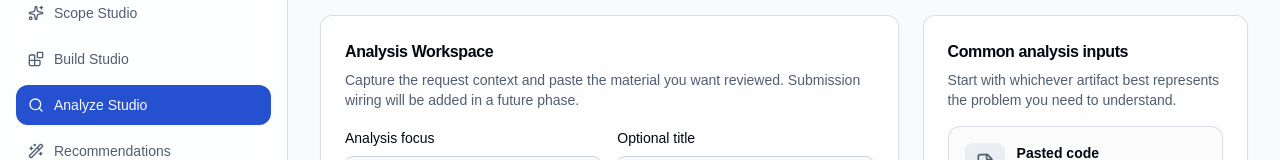
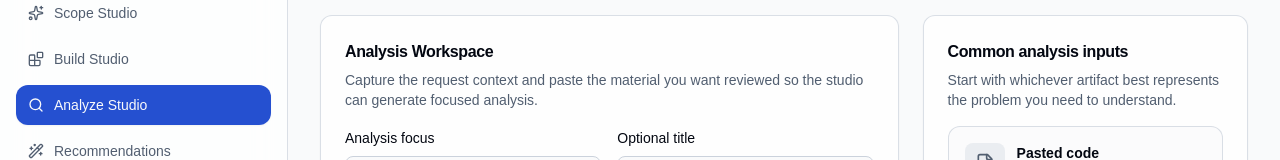
Before and after one commit to FlintstoneSEO/FxLens, a Next.js app: page /analyze in a window 1280 px wide. Shown: the part 252-412 px from the top of the page. Built offline with nearby package versions, Linux system fonts and the light colour scheme.

Commit message:
Clean misleading studio placeholder copy

```diff
--- a/app/(app)/analyze/page.tsx
+++ b/app/(app)/analyze/page.tsx
@@ -133,7 +133,7 @@ export default function AnalyzePage() {
       <div className="grid gap-6 xl:grid-cols-[minmax(0,1.6fr)_minmax(320px,0.9fr)]">
         <SectionCard
           title="Analysis Workspace"
-          description="Capture the request context and paste the material you want reviewed. Submission wiring will be added in a future phase."
+          description="Capture the request context and paste the material you want reviewed so the studio can generate focused analysis."
         >
           <form className="space-y-6">
             <div className="grid gap-4 md:grid-cols-2">
--- a/app/(app)/build/page.tsx
+++ b/app/(app)/build/page.tsx
@@ -312,7 +312,7 @@ export default function BuildPage() {
         <div className="space-y-6">
           <SectionCard
             title="Studio snapshot"
-            description="A live summary of the build setup that will drive the future generation step."
+            description="A live summary of the build setup that will guide the generated build brief."
           >
             <div className="space-y-5">
               <div className="rounded-xl border border-primary/20 bg-primary/5 p-4">
--- a/app/(app)/solution-review/page.tsx
+++ b/app/(app)/solution-review/page.tsx
@@ -176,7 +176,7 @@ export default function SolutionReviewPage() {
               <div className="rounded-lg border border-dashed border-border bg-background/60 p-4 text-sm text-muted-foreground">
                 {solutionName.trim()
                   ? `Preparing a review workspace for ${solutionName}. Add as much implementation and architecture detail as you have available.`
-                  : "Add a solution name and paste your notes to create a reusable review brief for Phase 2."}
+                  : "Add a solution name and paste your notes to create a reusable review brief for your team."}
               </div>
             </div>
           </SectionCard>
```
